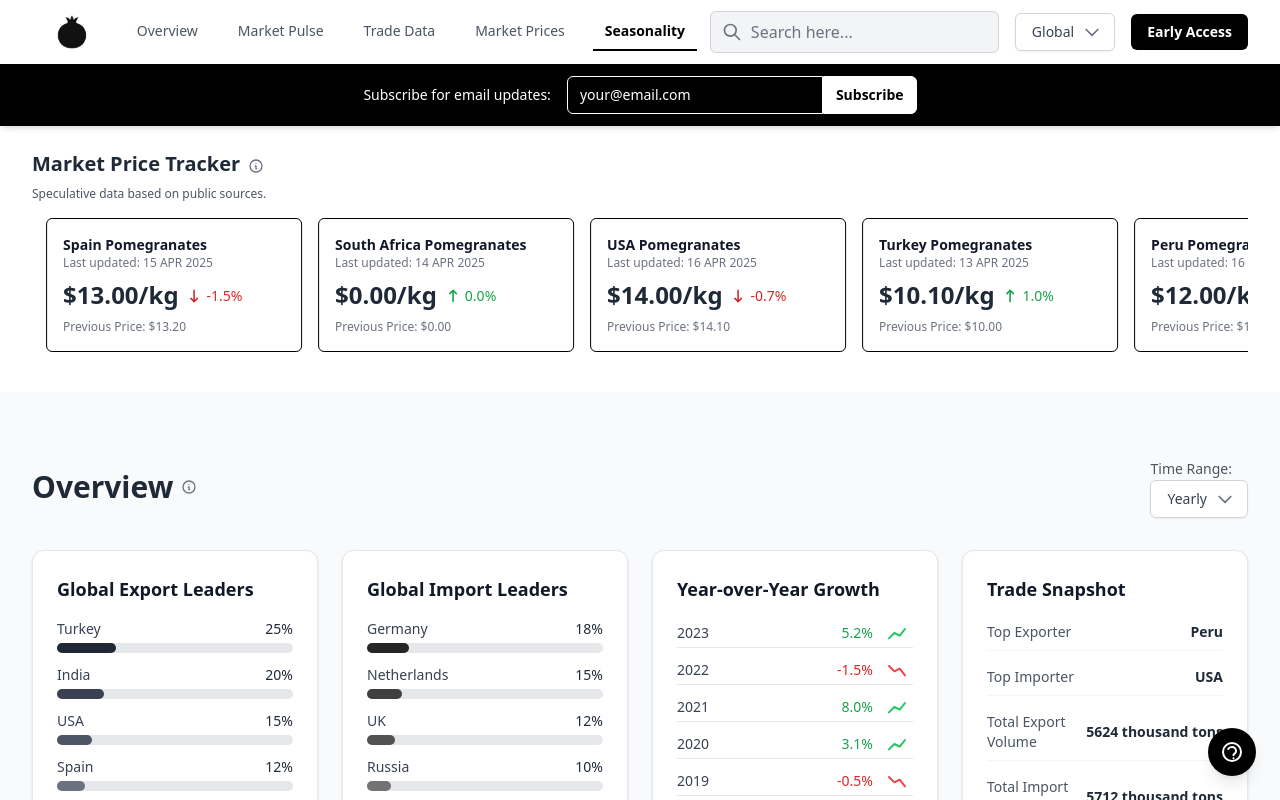
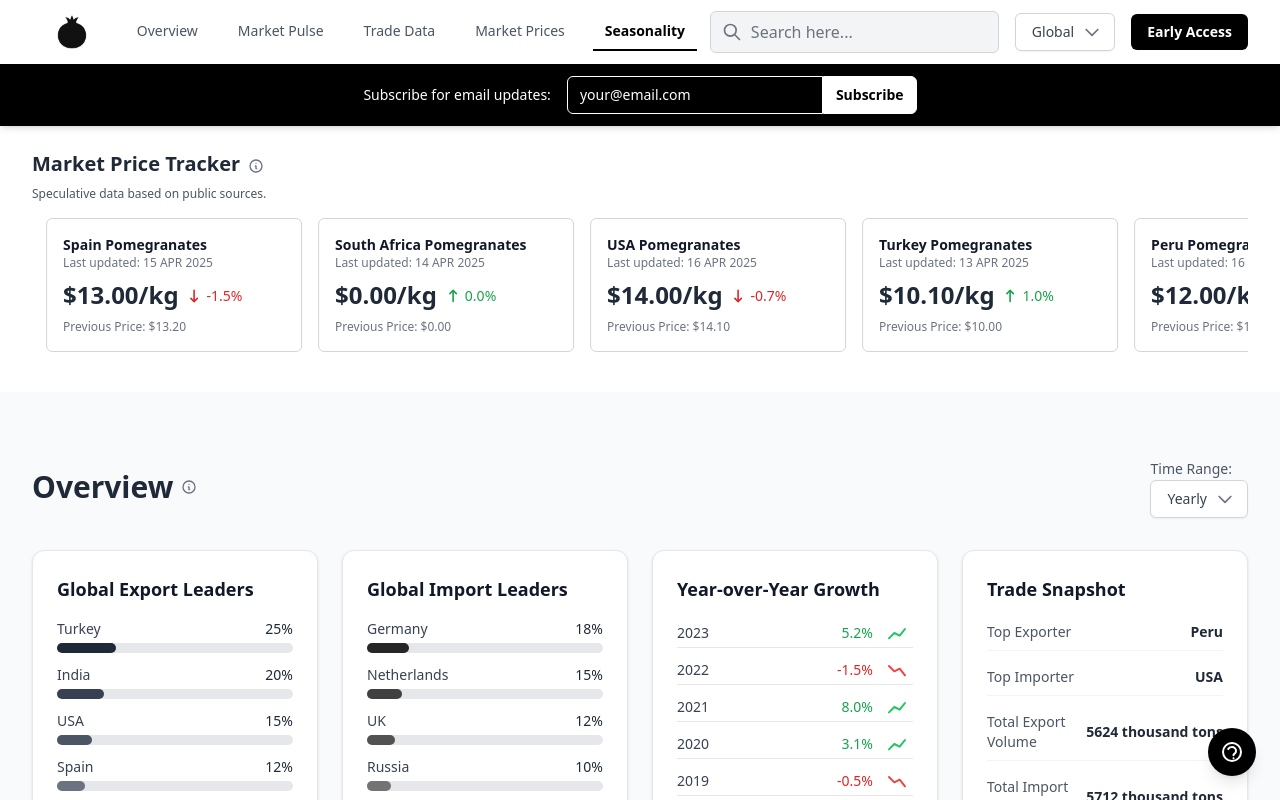
Before and after one commit to msshahzaib97/pomintel_complete, a React (Vite) app: page / in a window 1280 px wide. Shown: the top 800 px of the page. Built offline with nearby package versions, Linux system fonts and the light colour scheme.

Commit message:
Change PriceCard border to grey (border-gray-300) for a softer look

```diff
--- a/components/sections/overview/PriceCard.tsx
+++ b/components/sections/overview/PriceCard.tsx
@@ -12,7 +12,7 @@ const PriceCard: React.FC<PriceCardProps> = ({ data }) => {
   const isPositive = change >= 0;
 
   return (
-    <div className="bg-white p-4 rounded-md w-64 mx-2 flex-shrink-0 marquee-item-wrapper mt-0 border border-black">
+    <div className="bg-white p-4 rounded-md w-64 mx-2 flex-shrink-0 marquee-item-wrapper mt-0 border border-gray-300">
       <h3 className="text-sm font-semibold text-gray-900">{data.country} Pomegranates</h3>
       <p className="text-xs text-gray-500 mb-2">Last updated: {data.lastUpdate}</p>
       <div className="flex items-baseline mb-1">
```
